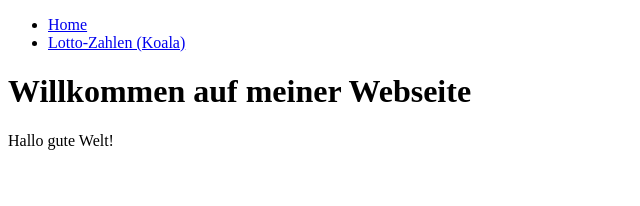
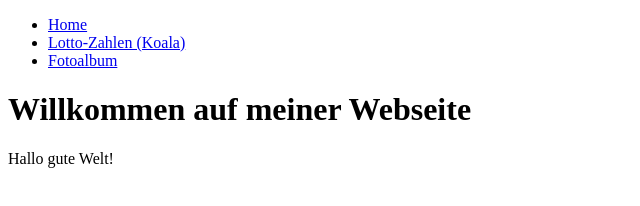
Before and after one commit to mebe96/mebe96.github.io, a plain HTML site: page index.html in a window 1280 px wide. Shown: the whole page, without its empty margins (0-640 px from the left). Drawn offline with Linux system fonts and the light colour scheme.

Commit message:
Update index.html

```diff
--- a/index.html
+++ b/index.html
@@ -10,6 +10,7 @@
       <ul>
         <li><a href="#">Home</a></li>
         <li><a href="lotto.html">Lotto-Zahlen (Koala)</a></li>
+        <li><a href="fotoalbum.html">Fotoalbum</a></li>
       </ul>
     </nav>
   </header>
```
